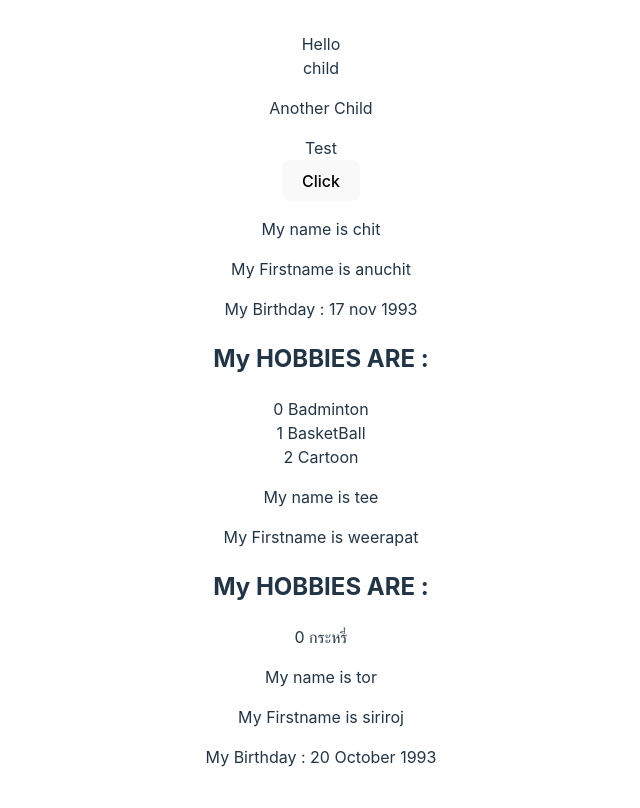
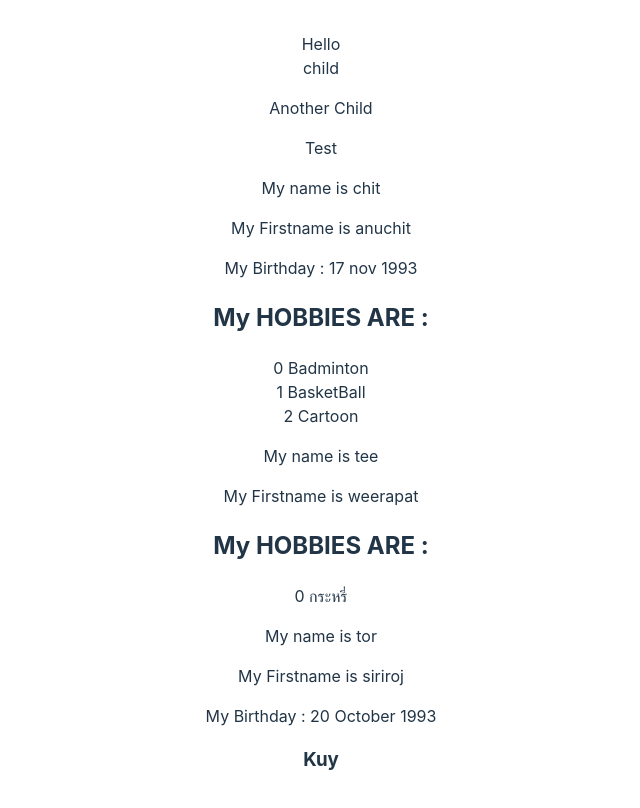
Before and after one commit to tor30008/React-tutorial, a React (Vite) app in the folder chapterone/: page / in a window 1280 px wide. Shown: the top 808 px of the page, without its empty margins (319-959 px from the left). Built offline with nearby package versions, Linux system fonts and the light colour scheme.

Commit message:
Component Children
อันนี้ทำได้แล้ว เดียวกำลังลองเล่นคำสั่งของ children อีกที

```diff
--- a/chapterone/src/App.jsx
+++ b/chapterone/src/App.jsx
@@ -21,8 +21,8 @@ const Selfintroduction = ({name = "tor",firstname = "siriroj",dateofBirth,hobbie
   )
 };
 
-const Testcomponent = () =>{
-  return alert('Tor');
+const Testcomponent = ({ children }) =>{
+  return <h3>{children}</h3>
 }
 
 function App() {
@@ -47,12 +47,13 @@ function App() {
       </div>
 
       <div>
-        <button type = "button" onClick={Testcomponent}>Click</button>
+        {/*<button type = "button" onClick={Testcomponent}>Click</button>*/}
       </div>
 
       <Selfintroduction name="chit" firstname = "anuchit" dateofBirth="17 nov 1993" hobbies={["Badminton","BasketBall","Cartoon"]}></Selfintroduction>
       <Selfintroduction name="tee" firstname="weerapat" hobbies={["กระหรี่"]}></Selfintroduction>
       <Selfintroduction dateofBirth="20 October 1993"></Selfintroduction>
+      <Testcomponent>Kuy</Testcomponent>
     </>
   )
 }
```
